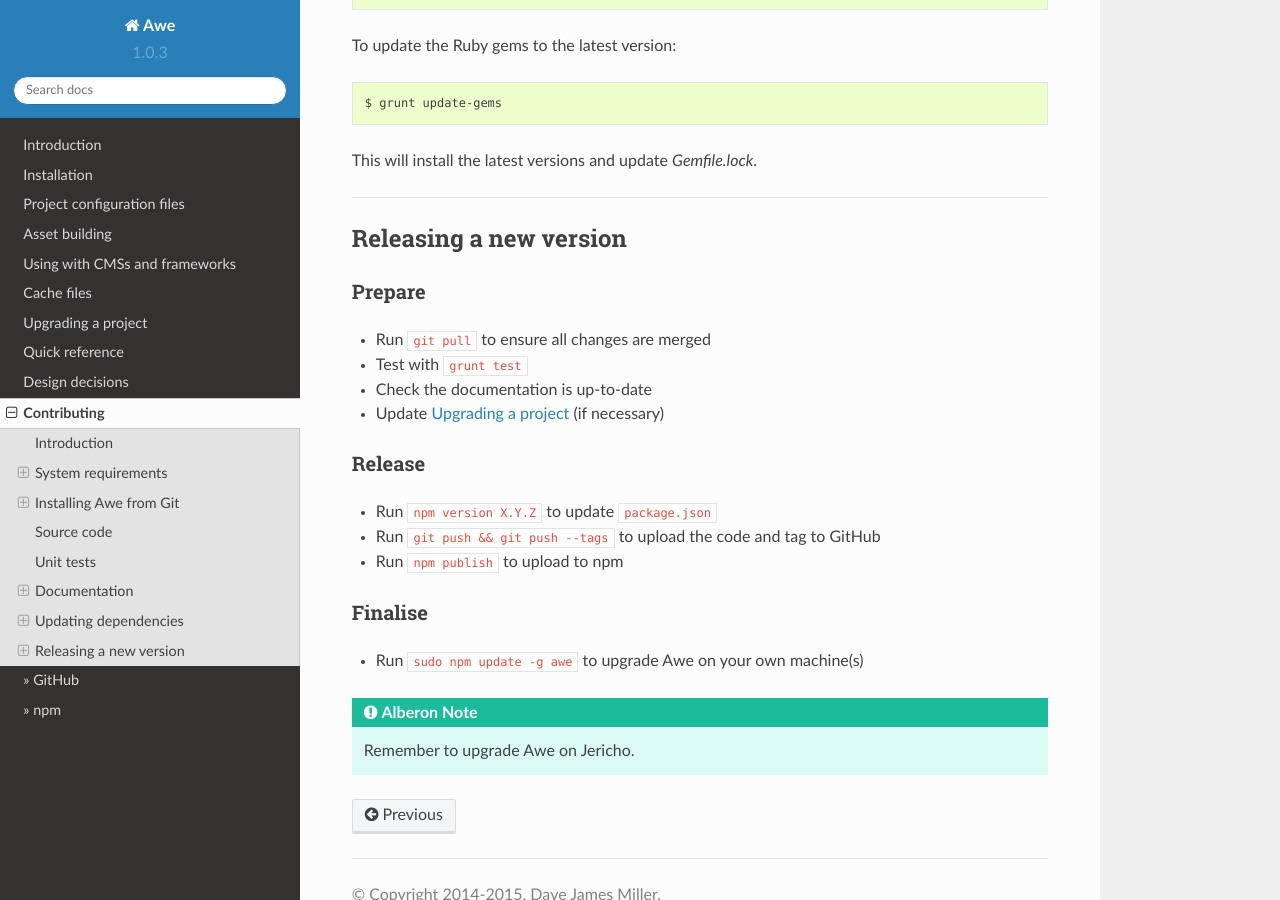
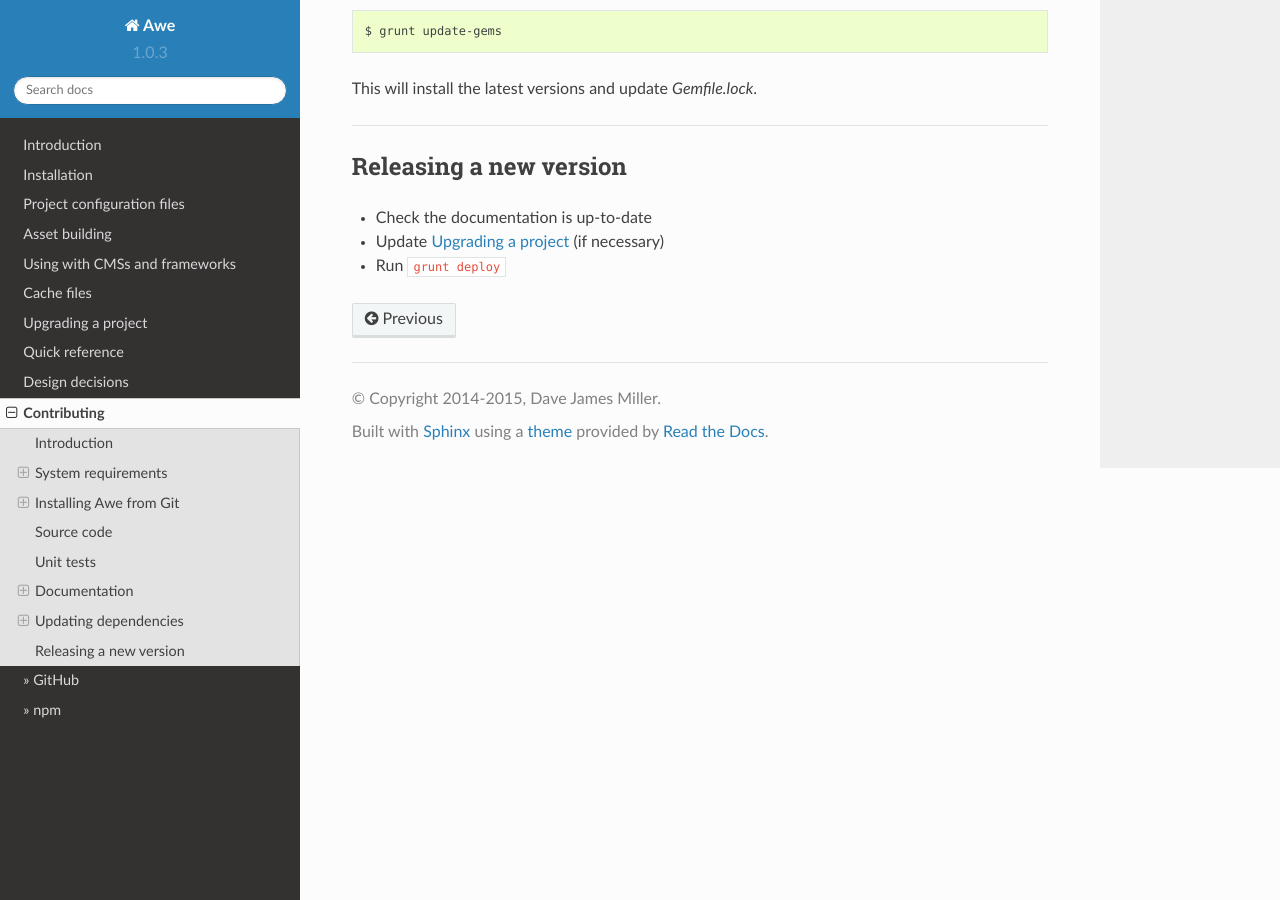
Before and after one commit to alberon/awe, a Sphinx documentation site: the page built from docs/contributing.rst, in a window 1280 px wide and 900 px high, scrolled down 7462 px. Built offline with Sphinx 7.4.7 and the Read the Docs theme 2.0.0, drawn with Linux system fonts in a browser that asks for light colours; some of the changed text lies outside the part shown.

Commit message:
Update instructions for deploying

```diff
--- a/docs/contributing.rst
+++ b/docs/contributing.rst
@@ -337,32 +337,6 @@ This will install the latest versions and update `Gemfile.lock`.
  Releasing a new version
 ================================================================================
 
-----------------------------------------
- Prepare
-----------------------------------------
-
-- Run ``git pull`` to ensure all changes are merged
-- Test with ``grunt test``
 - Check the documentation is up-to-date
 - Update :doc:`upgrading` (if necessary)
-
-
-----------------------------------------
- Release
-----------------------------------------
-
-- Run ``npm version X.Y.Z`` to update ``package.json``
-- Run ``git push && git push --tags`` to upload the code and tag to GitHub
-- Run ``npm publish`` to upload to npm
-
-
-----------------------------------------
- Finalise
-----------------------------------------
-
-- Run ``sudo npm update -g awe`` to upgrade Awe on your own machine(s)
-
-.. admonition:: Alberon Note
-    :class: note wy-alert-success
-
-    Remember to upgrade Awe on Jericho.
+- Run ``grunt deploy``
```
